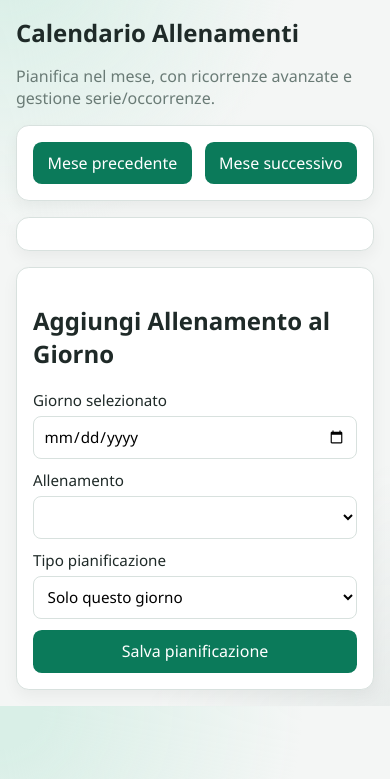
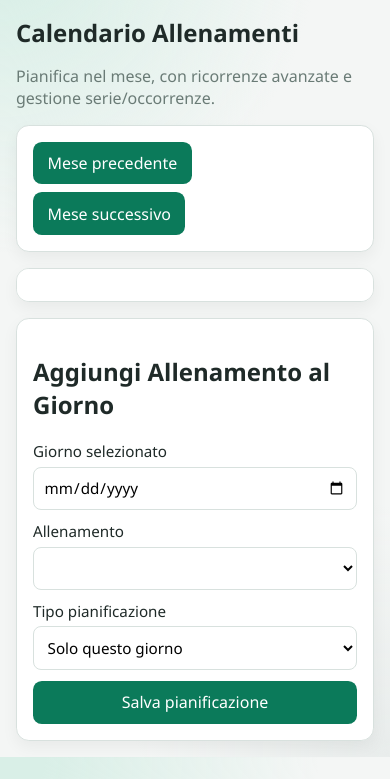
Before and after one commit to miky2184/my_fit_journal, a FastAPI app: template app/templates/calendar.html in a window 390 px wide. Shown: the part 65-844 px from the top of the page. Run offline with FastAPI, Linux system fonts and the light colour scheme; the template is opened without the code that fills it, so the values that code supplies are empty; parts of the project's set-up code (start-up, migrations or seed data) failed here and were passed over.

Commit message:
gestione allenamento esercizi

```diff
--- a/app/static/css/style.css
+++ b/app/static/css/style.css
@@ -400,10 +400,17 @@ pre {
   overflow-x: auto;
 }
 
+.calendar-layout {
+  display: grid;
+  grid-template-columns: minmax(0, 2.35fr) minmax(300px, 1fr);
+  gap: 1rem;
+}
+
 .month-grid {
   width: 100%;
   border-collapse: collapse;
   table-layout: fixed;
+  min-width: 860px;
 }
 
 .month-grid th,
@@ -551,6 +558,10 @@ fieldset {
     grid-template-columns: 1fr 1fr;
   }
 
+  .calendar-layout {
+    grid-template-columns: minmax(0, 2.5fr) minmax(320px, 1fr);
+  }
+
   .exercise-builder {
     grid-template-columns: 1fr 1fr;
   }
@@ -559,3 +570,14 @@ fieldset {
     grid-template-columns: repeat(4, minmax(0, 1fr));
   }
 }
+
+@media (max-width: 879px) {
+  .calendar-layout {
+    grid-template-columns: 1fr;
+  }
+
+  .calendar-toolbar {
+    flex-wrap: wrap;
+    gap: 0.5rem;
+  }
+}
--- a/app/templates/calendar.html
+++ b/app/templates/calendar.html
@@ -11,7 +11,7 @@
   <a class="inline-link-btn" href="/calendar?month={{ next_month }}">Mese successivo</a>
 </section>
 
-<section class="grid two-col">
+<section class="calendar-layout">
   <article class="card calendar-board">
     <table class="month-grid">
       <thead>
```
